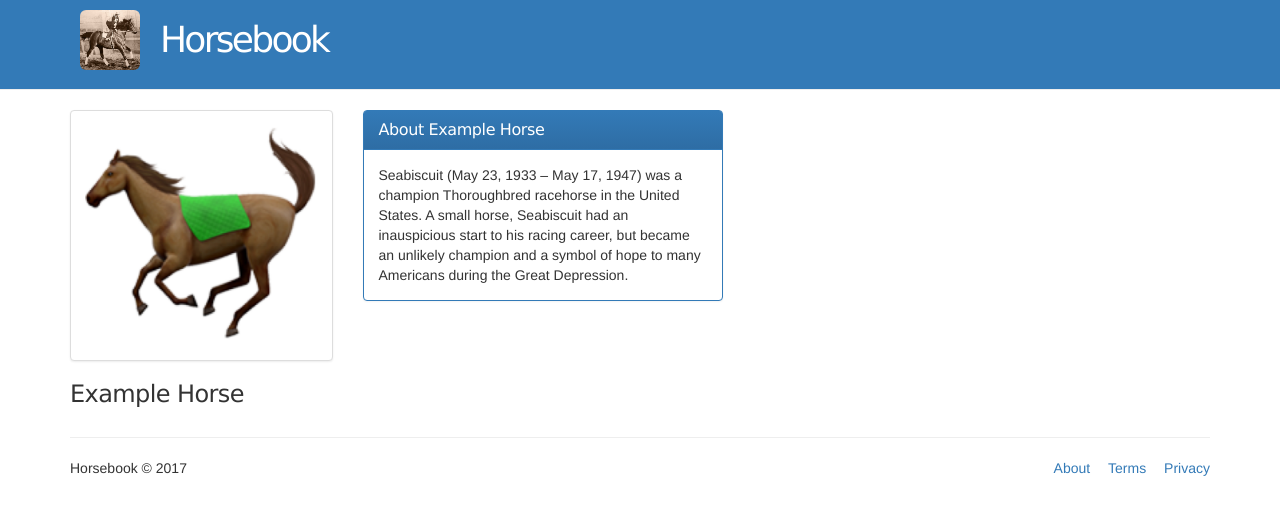
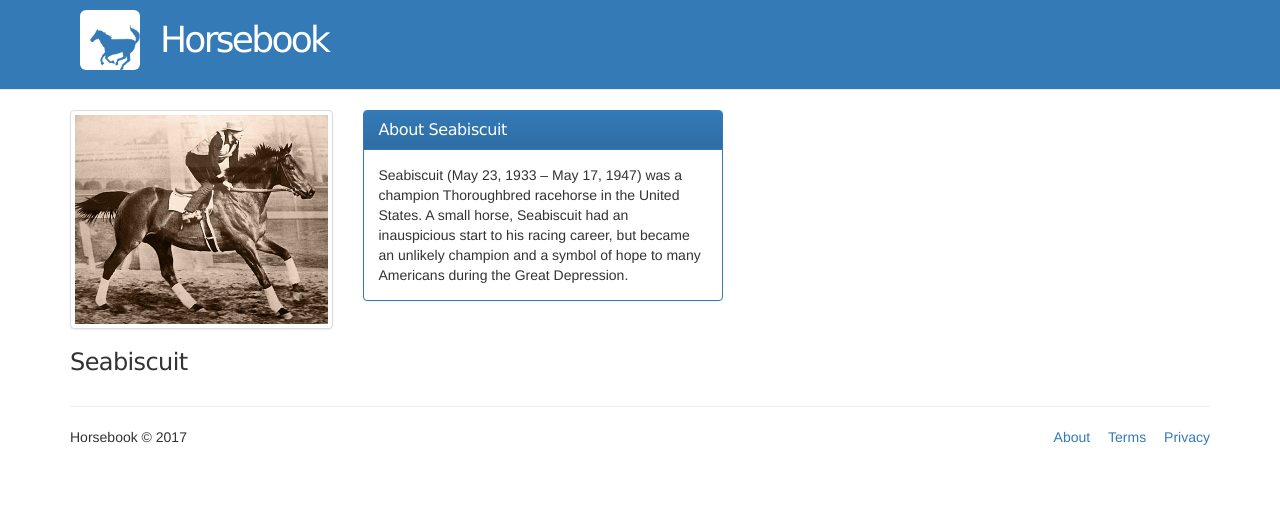
Before and after one commit to ecmendenhall/horsebook, a plain HTML site: page profiles/Seabiscuit.html in a window 1280 px wide. Drawn offline with nearby package versions, Linux system fonts and the light colour scheme; files whose address does not match are found by name.

Commit message:
change Seabiscuit

```diff
--- a/profiles/Seabiscuit.html
+++ b/profiles/Seabiscuit.html
@@ -18,7 +18,7 @@
       <div class="container">
           <div class='logo-container pull-left'>
             <a href="../">
-            <img src="../img/horses/504px-Seabiscuit.jpg" alt="Horsebook Logo" class="logo img-rounded img-responsive">
+            <img src="../img/horsebook-logo.png" alt="Horsebook Logo" class="logo img-rounded img-responsive">
             </a>
           </div>
           <h1>
@@ -31,13 +31,13 @@
 
       <div class="row">
         <div class="col-md-3">
-          <img src="../img/horses/example-horse.png" alt="Example Horse" class="img-responsive thumbnail">
-          <h3>Example Horse</h3>
+          <img src="../img/horses/504px-Seabiscuit.jpg" alt="Example Horse" class="img-responsive thumbnail">
+          <h3>Seabiscuit</h3>
         </div>
         <div class="col-md-4">
           <div class="panel panel-primary">
             <div class="panel-heading">
-              <h3 class="panel-title">About Example Horse</h3>
+              <h3 class="panel-title">About Seabiscuit</h3>
             </div>
             <div class="panel-body">
               Seabiscuit (May 23, 1933 – May 17, 1947) was a champion Thoroughbred racehorse in the United States. A small horse, Seabiscuit had an inauspicious start to his racing career, but became an unlikely champion and a symbol of hope to many Americans during the Great Depression.
```
